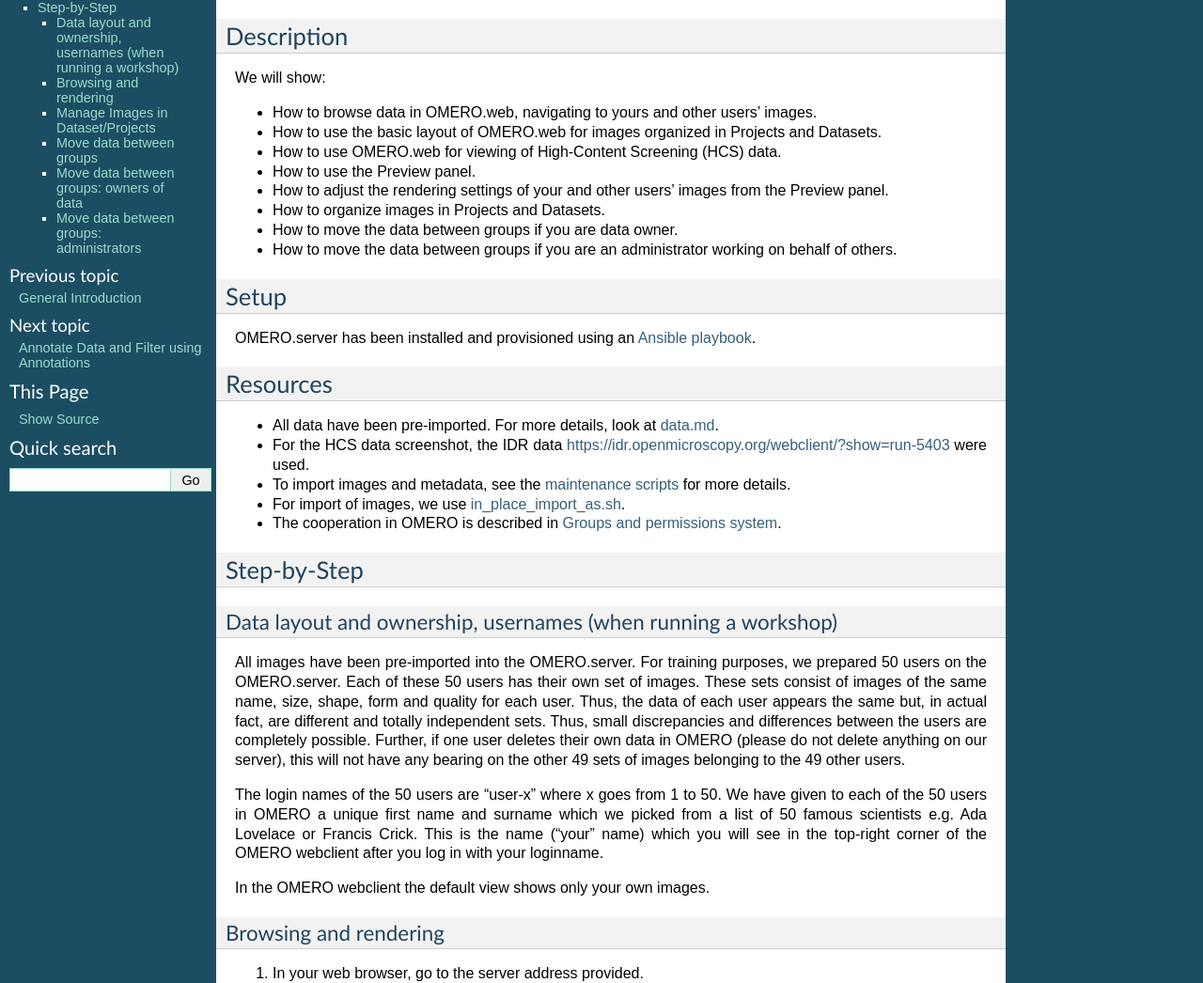
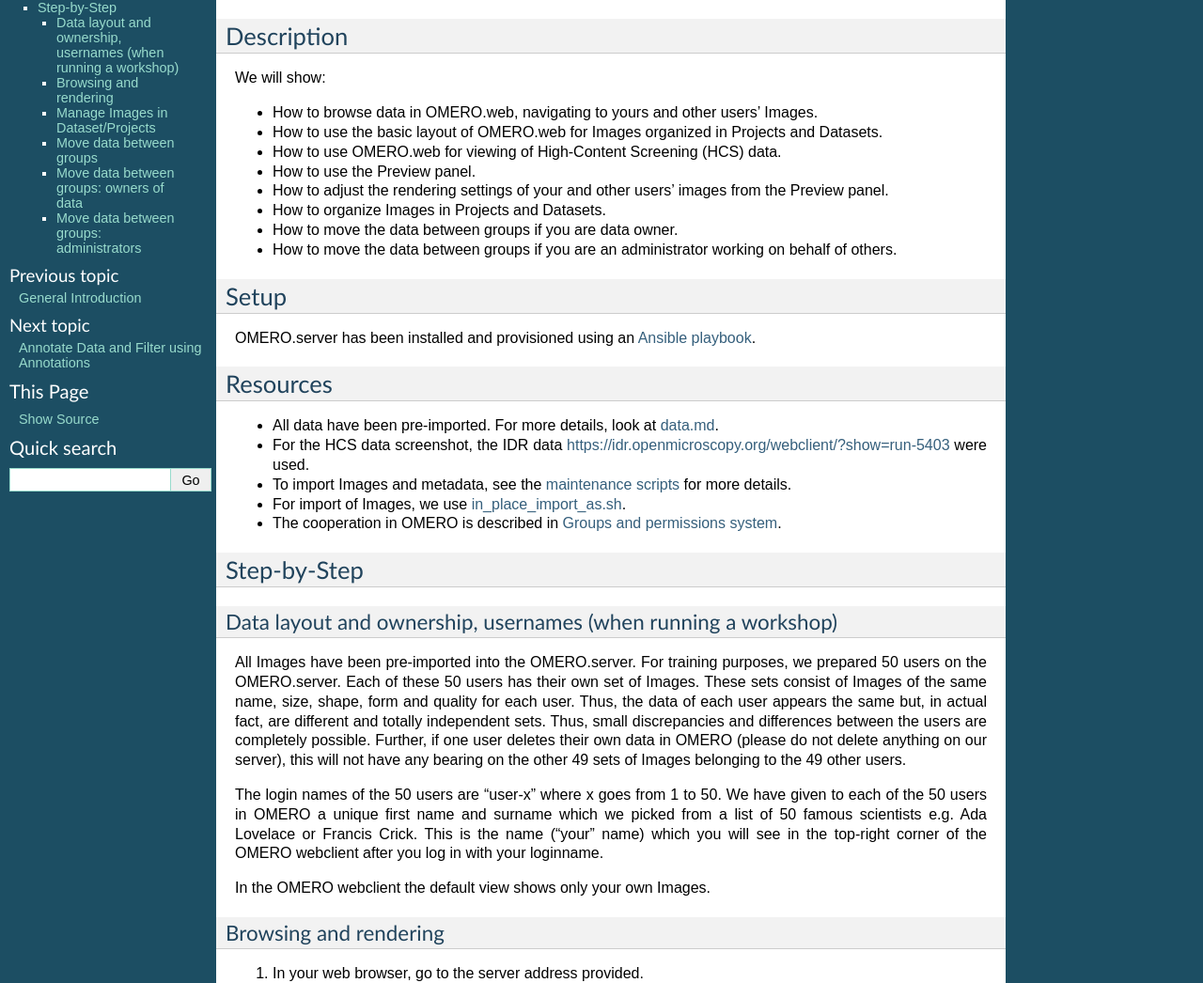
Before and after one commit to ome/omero-guide-introduction, a Sphinx documentation site: the page built from docs/data-management.rst, in a window 1280 px wide and 1400 px high. Shown: the part 154-1200 px from the top of the window at 94% size. Built offline with Sphinx 7.4.7, drawn with Linux system fonts in a browser that asks for light colours; some of the changed text lies outside the part shown.

Commit message:
Capitalize Images

```diff
--- a/docs/data-management.rst
+++ b/docs/data-management.rst
@@ -11,10 +11,10 @@
 
 We will show:
 
--  How to browse data in OMERO.web, navigating to yours and other users’ images.
+-  How to browse data in OMERO.web, navigating to yours and other users’ Images.
 
 
--  How to use the basic layout of OMERO.web for images organized in Projects and Datasets.
+-  How to use the basic layout of OMERO.web for Images organized in Projects and Datasets.
 
 -  How to use OMERO.web for viewing of High-Content Screening (HCS) data.
 
@@ -22,7 +22,7 @@
 
 -  How to adjust the rendering settings of your and other users’ images from the Preview panel.
 
--  How to organize images in Projects and Datasets.
+-  How to organize Images in Projects and Datasets.
 
 -  How to move the data between groups if you are data owner.
 
@@ -40,9 +40,9 @@
 
 -  For the HCS data screenshot, the IDR data https://idr.openmicroscopy.org/webclient/?show=run-5403 were used.
 
--  To import images and metadata, see the `maintenance scripts <https://github.com/ome/training-scripts/tree/master/maintenance>`_ for more details.
+-  To import Images and metadata, see the `maintenance scripts <https://github.com/ome/training-scripts/tree/master/maintenance>`_ for more details.
 
--  For import of images, we use `in_place_import_as.sh <https://github.com/ome/training-scripts/blob/master/maintenance/scripts/in_place_import_as.sh>`_.
+-  For import of Images, we use `in_place_import_as.sh <https://github.com/ome/training-scripts/blob/master/maintenance/scripts/in_place_import_as.sh>`_.
 
 -  The cooperation in OMERO is described in `Groups and permissions system <https://docs.openmicroscopy.org/latest/omero/sysadmins/server-permissions.html>`_.
 
@@ -52,16 +52,16 @@
 Data layout and ownership, usernames (when running a workshop)
 ~~~~~~~~~~~~~~~~~~~~~~~~~~~~~~~~~~~~~~~~~~~~~~~~~~~~~~~~~~~~~~
 
-All images have been pre-imported into the
+All Images have been pre-imported into the
 OMERO.server. For training purposes, we prepared 50 users on the
-OMERO.server. Each of these 50 users has their own set of images. These
-sets consist of images of the same name, size, shape, form and quality
+OMERO.server. Each of these 50 users has their own set of Images. These
+sets consist of Images of the same name, size, shape, form and quality
 for each user. Thus, the data of each user appears the same but, in
 actual fact, are different and totally independent sets. Thus, small
 discrepancies and differences between the users are completely possible.
 Further, if one user deletes their own data in OMERO (please do not
 delete anything on our server), this will not have any bearing on the
-other 49 sets of images belonging to the 49 other users.
+other 49 sets of Images belonging to the 49 other users.
 
 The login names of the 50 users are “user-x” where x goes from 1 to 50.
 We have given to each of the 50 users in OMERO a unique first name and
@@ -69,7 +69,7 @@
 Lovelace or Francis Crick. This is the name (“your” name) which you will
 see in the top-right corner of the OMERO webclient after you log in with your loginname.
 
-In the OMERO webclient the default view shows only your own images.
+In the OMERO webclient the default view shows only your own Images.
 
 Browsing and rendering
 ~~~~~~~~~~~~~~~~~~~~~~
@@ -90,7 +90,7 @@
 
 #.  These represent imported Images. The original Images are stored on the server and the generated thumbnails allow us to browse them.
 
-#.  `Bio-Formats <https://www.openmicroscopy.org/bio-formats/>`_ is used to read the pixel-data and metadata from over 150 different image formats, including multi-z timelapse images with many channels, they are referenced as 5D Images. Large pathology and medical images are also supported.
+#.  `Bio-Formats <https://www.openmicroscopy.org/bio-formats/>`_ is used to read the pixel-data and metadata from over 150 different Image formats, including multi-z timelapse Images with many channels, they are referenced as 5D Images. Large pathology and medical Images are also supported.
 
 #.  For HCS data, the layout of the OMERO.web is a bit different. The HCS data are usually organized in following manner:
 
@@ -102,7 +102,7 @@
 
     #. A ``Plate`` may or may not contain several ``Runs``.
 
-    #. The screenshot below shows the typical layout of a ``Plate`` in OMERO.web, where the ``Wells`` are organized in rows and columns. The ``Plate`` contains one ``Run``. One ``Well`` is selected in the central pane and it contains 4 ``Images`` whose thumbnails are displayed below the central pane. The bottom-left corner shows the positions of the images (called ``Fields`` in this context) inside that ``Well``.
+    #. The screenshot below shows the typical layout of a ``Plate`` in OMERO.web, where the ``Wells`` are organized in rows and columns. The ``Plate`` contains one ``Run``. One ``Well`` is selected in the central pane and it contains 4 ``Images`` whose thumbnails are displayed below the central pane. The bottom-left corner shows the positions of the Images (called ``Fields`` in this context) inside that ``Well``.
 
     |image3|
 
@@ -114,7 +114,7 @@
 
 #. In the ``Preview`` tab in the right-hand panel, you can also view the Image.
 
-#. For multi-plane images, sliders allow you to move through Z or Time dimensions.
+#. For multi-plane Images, sliders allow you to move through Z or Time dimensions.
 
 #. Viewing Images **does not** download the whole Image to the client. Only the viewed Image plane is rendered from the original Image file on the server and sent back to the OMERO.web client.
 
@@ -143,15 +143,15 @@
 #. Drag and drop Images between Datasets and Datasets between Projects.
 
 #. Copy Images using the right-click context menu:
-     - Select the images to be copied, then right-click and click ``Edit > Copy Link``
-     - Select the Dataset you want to copy the images to, right-click and click on ``Edit > Paste Link``
+     - Select the Images to be copied, then right-click and click ``Edit > Copy Link``
+     - Select the Dataset you want to copy the Images to, right-click and click on ``Edit > Paste Link``
 
        |image2d|
 
 .. warning::
-    **The ``Copy Link`` feature will not create a new independent copy of the images.** There is no possibility to copy images in OMERO at the moment in a way resulting in a new independent copy. All what is copied during the above action is the link between the images and the dataset (i.e. now the same image(s) is(are) linked to two datasets).
+    **The ``Copy Link`` feature will not create a new independent copy of the Images.** There is no possibility to copy Images in OMERO at the moment in a way resulting in a new independent copy. All what is copied during the above action is the link between the Images and the dataset (i.e. now the same Image(s) is(are) linked to two datasets).
 
-    If you delete one of the datasets, the second dataset will retain the images. Nevertheless, **if you directly select and delete the images with two links themselves, the images will be deleted.** There is a clear warning in the OMERO.web when you try to delete such doubly-linked image, see screenshot below.
+    If you delete one of the datasets, the second dataset will retain the Images. Nevertheless, **if you directly select and delete the Images with two links themselves, the Images will be deleted.** There is a clear warning in the OMERO.web when you try to delete such doubly-linked Image, see screenshot below.
 
 
 |image2e|
```
